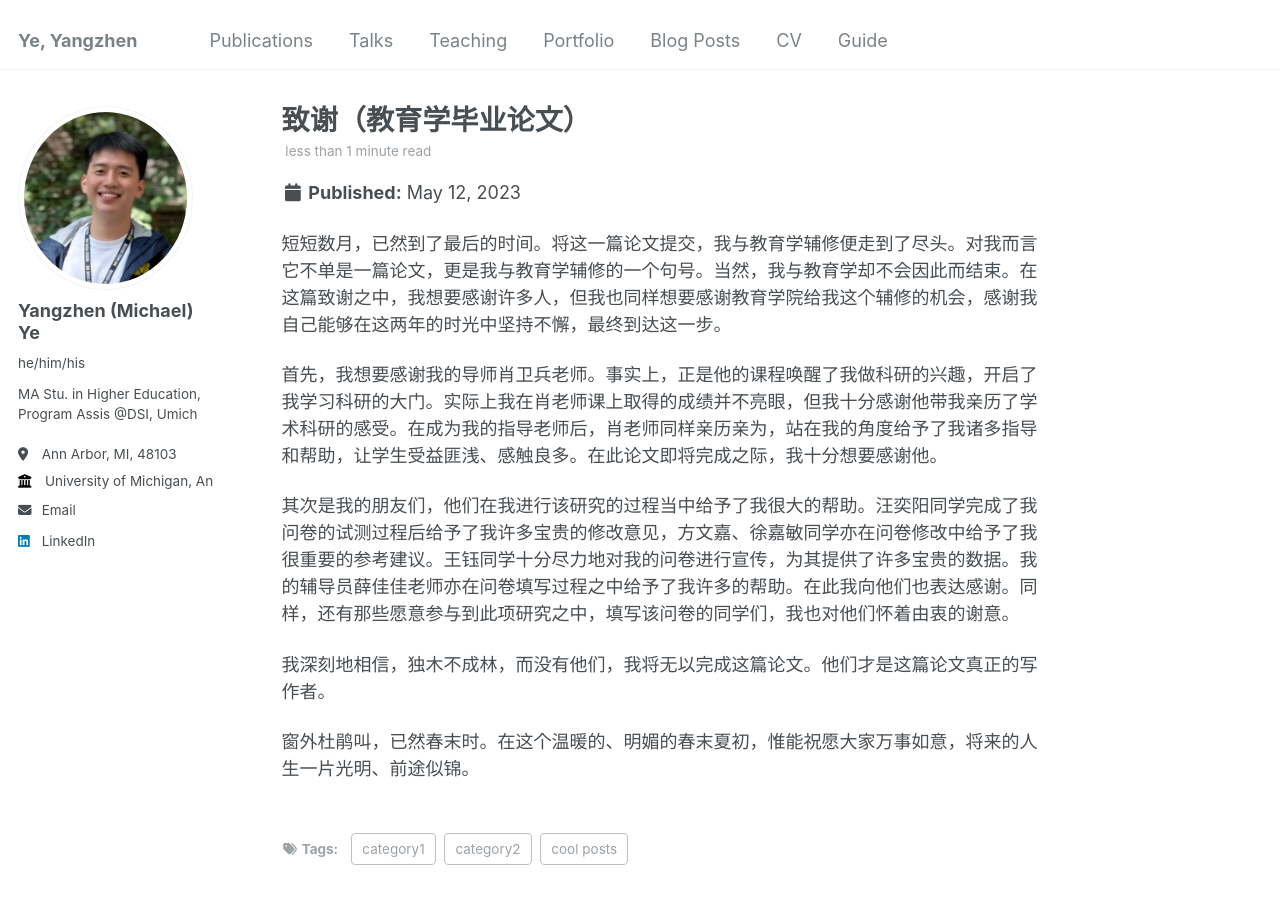
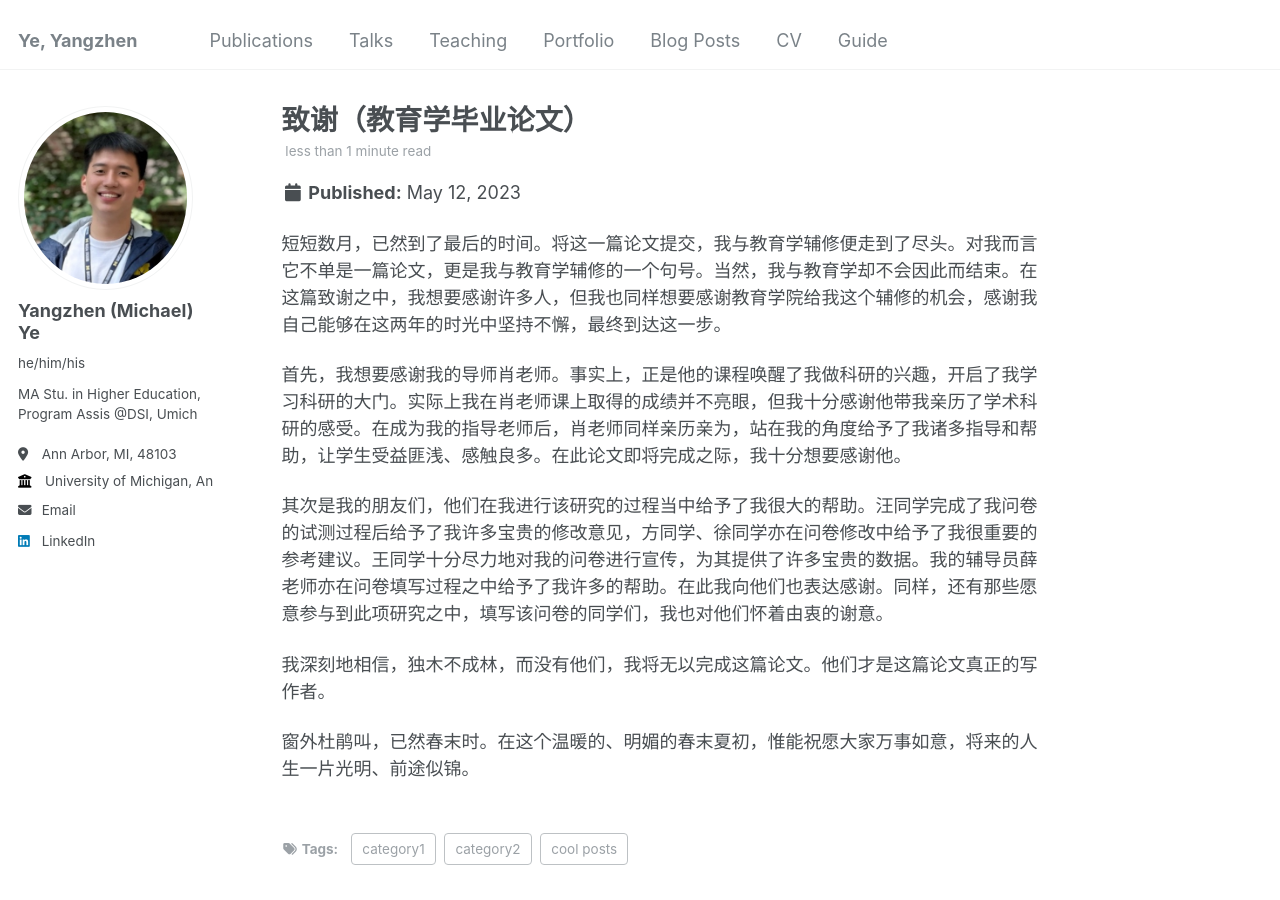
Before and after one commit to Yangzhen-Yeh/Yangzhen-Yeh.github.io, a Jekyll site: the page built from _posts/2023-05-12-blog-post-6.md, in a window 1280 px wide and 900 px high. Built offline with Jekyll 4.4.1, drawn with Linux system fonts in a browser that asks for light colours.

Commit message:
Update 2023-05-12-blog-post-6.md

```diff
--- a/_posts/2023-05-12-blog-post-6.md
+++ b/_posts/2023-05-12-blog-post-6.md
@@ -10,9 +10,9 @@ tags:
 
 短短数月，已然到了最后的时间。将这一篇论文提交，我与教育学辅修便走到了尽头。对我而言它不单是一篇论文，更是我与教育学辅修的一个句号。当然，我与教育学却不会因此而结束。在这篇致谢之中，我想要感谢许多人，但我也同样想要感谢教育学院给我这个辅修的机会，感谢我自己能够在这两年的时光中坚持不懈，最终到达这一步。
 
-首先，我想要感谢我的导师肖卫兵老师。事实上，正是他的课程唤醒了我做科研的兴趣，开启了我学习科研的大门。实际上我在肖老师课上取得的成绩并不亮眼，但我十分感谢他带我亲历了学术科研的感受。在成为我的指导老师后，肖老师同样亲历亲为，站在我的角度给予了我诸多指导和帮助，让学生受益匪浅、感触良多。在此论文即将完成之际，我十分想要感谢他。
+首先，我想要感谢我的导师肖老师。事实上，正是他的课程唤醒了我做科研的兴趣，开启了我学习科研的大门。实际上我在肖老师课上取得的成绩并不亮眼，但我十分感谢他带我亲历了学术科研的感受。在成为我的指导老师后，肖老师同样亲历亲为，站在我的角度给予了我诸多指导和帮助，让学生受益匪浅、感触良多。在此论文即将完成之际，我十分想要感谢他。
 
-其次是我的朋友们，他们在我进行该研究的过程当中给予了我很大的帮助。汪奕阳同学完成了我问卷的试测过程后给予了我许多宝贵的修改意见，方文嘉、徐嘉敏同学亦在问卷修改中给予了我很重要的参考建议。王钰同学十分尽力地对我的问卷进行宣传，为其提供了许多宝贵的数据。我的辅导员薛佳佳老师亦在问卷填写过程之中给予了我许多的帮助。在此我向他们也表达感谢。同样，还有那些愿意参与到此项研究之中，填写该问卷的同学们，我也对他们怀着由衷的谢意。
+其次是我的朋友们，他们在我进行该研究的过程当中给予了我很大的帮助。汪同学完成了我问卷的试测过程后给予了我许多宝贵的修改意见，方同学、徐同学亦在问卷修改中给予了我很重要的参考建议。王同学十分尽力地对我的问卷进行宣传，为其提供了许多宝贵的数据。我的辅导员薛老师亦在问卷填写过程之中给予了我许多的帮助。在此我向他们也表达感谢。同样，还有那些愿意参与到此项研究之中，填写该问卷的同学们，我也对他们怀着由衷的谢意。
 
 我深刻地相信，独木不成林，而没有他们，我将无以完成这篇论文。他们才是这篇论文真正的写作者。
 
```
